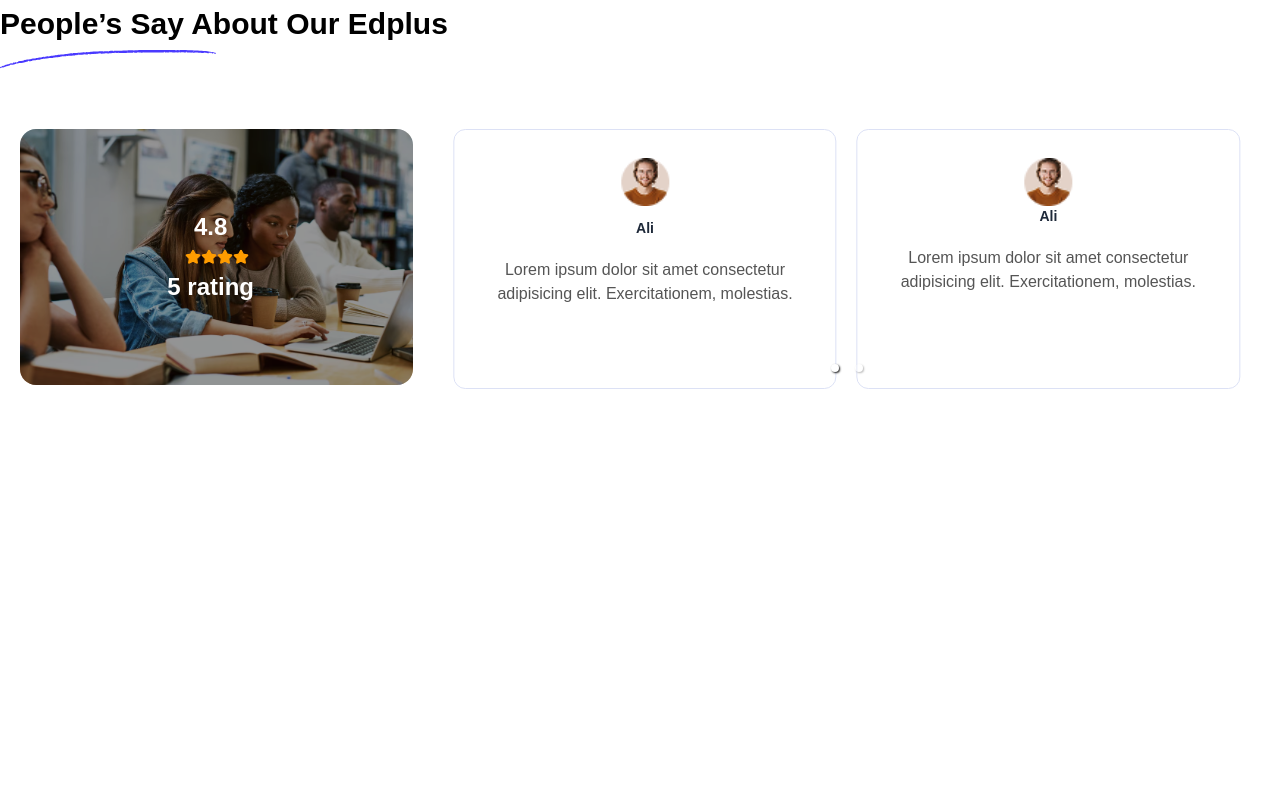
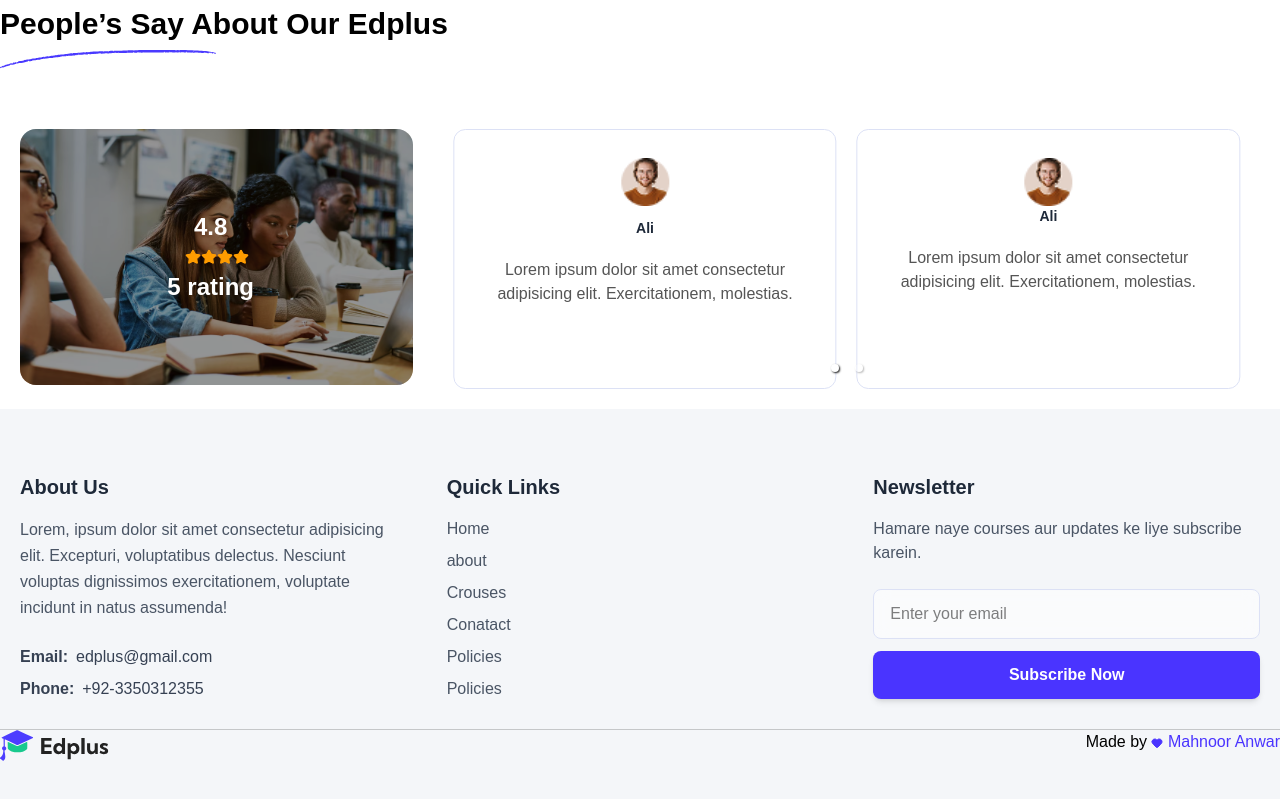
Before and after one commit to mahnooranwar2002/lms_website, a Next.js app: page / in a window 1280 px wide. Shown: the part 3626-4425 px from the top of the page. Before the commit the page ends 4035 px from the top, so only its background shows below. Built offline with nearby package versions, Linux system fonts and the light colour scheme.

Commit message:
2/5 new Update

```diff
--- a/app/Home/Testimonials.tsx
+++ b/app/Home/Testimonials.tsx
@@ -1,127 +1,150 @@
 "use client"; // Sab se upar ye lazmi add karein
 
-import React from 'react';
+import React from "react";
 import "react-responsive-carousel/lib/styles/carousel.min.css";
-import { Carousel } from 'react-responsive-carousel';
-import { ArrowLeft, ArrowRight, Star } from 'lucide-react';
+import { Carousel } from "react-responsive-carousel";
+import { ArrowLeft, ArrowRight, Star } from "lucide-react";
 
 const Testimonials = () => {
   return (
     <>
-
-
-    <section className='container mx-auto'>
+      <section className="container mx-auto">
         <div className="flex flex-col lg:p-0 p-5 items-center lg:items-start">
           <span className="text-primary flex items-center gap-2">
-      <img src="/title-icon.svg" className="w-15 inline border p-2 rounded-[45%] border-primary" alt="" />
+            <img
+              src="/title-icon.svg"
+              className="w-15 inline border p-2 rounded-[45%] border-primary"
+              alt=""
+            />
             Testimonials
           </span>
-    <h2 className="text-black my-2 lg:text-3xl text-lg font-bold">People’s Say About Our
-Edplus</h2>
+          <h2 className="text-black my-2 lg:text-3xl text-lg font-bold">
+            People’s Say About Our Edplus
+          </h2>
           <img src="/titleLink.svg" alt="" className="inline w-fit" />
         </div>
- <div className='flex  lg:mt-10 mt-5  gap-5 lg:flex-row flex-col p-5'>
-   <div id='box2' className='lg:w-4/12 w-full rounded-2xl  overflow-hidden h-64'>
-
-
-  <div className='h-full w-full bg-[#0000006b] flex flex-col items-center justify-center'>
-    <h4 className='text-center text-2xl text-white font-bold mr-3'>4.8</h4>
+        <div className="flex  lg:mt-10 mt-5  gap-5 lg:flex-row flex-col p-5">
+          <div
+            id="box2"
+            className="lg:w-4/12 w-full rounded-2xl  overflow-hidden h-64"
+          >
+            <div className="h-full w-full bg-[#0000006b] flex flex-col items-center justify-center">
+              <h4 className="text-center text-2xl text-white font-bold mr-3">
+                4.8
+              </h4>
               <span className="inline-flex items-center justify-center p-1.5 ">
                 <Star className="size-4 text-[#FF9c00] fill-[#FF9c00]" />
                 <Star className="size-4 text-[#FF9c00] fill-[#FF9c00]" />
                 <Star className="size-4 text-[#FF9c00] fill-[#FF9c00]" />
                 <Star className="size-4 text-[#FF9c00]  fill-[#FF9c00]" />
-
               </span>
-            <h4 className='text-center text-2xl text-white font-bold mr-3'>5 rating</h4>
+              <h4 className="text-center text-2xl text-white font-bold mr-3">
+                5 rating
+              </h4>
             </div>
-
           </div>
- <div className=' lg:w-8/12 w-full'>
+          <div className=" lg:w-8/12 w-full">
             <Carousel
               showArrows={false}
               autoPlay={true}
               showStatus={false}
               infiniteLoop={true}
-       showThumbs={false}// Thumbs aksar design kharab karte hain
-
+              showThumbs={false} // Thumbs aksar design kharab karte hain
             >
-<div className=' flex gap-5 py-10 justify-center items-center h-65 px-5'>
+              <div className=" flex gap-5 py-10 justify-center items-center h-65 px-5">
                 {/* Left Box */}
-  <div className='p-7 lg:w-6/12 w-1/2 border rounded-xl h-65   border-[#dce1f5]'>
-
+                <div className="p-7 lg:w-6/12 w-1/2 border rounded-xl h-65   border-[#dce1f5]">
                   {/* justify-between ko hata kar justify-start aur gap use karein */}
-    <div className='flex flex-col gap-5 '>
+                  <div className="flex flex-col gap-5 ">
                     <div>
                       <img
                         src="/1.png"
                         alt="icon"
-        className='h-12 w-auto object-contain inline'
+                        className="h-12 w-auto object-contain inline"
                       />
- <span className="text-sm mt-3 block font-semibold text-gray-800">   Ali  </span></div>
-    <p className='text-[#555555]'>Lorem ipsum dolor sit amet consectetur adipisicing elit. Exercitationem, molestias.</p>
+                      <span className="text-sm mt-3 block font-semibold text-gray-800">
+                        {" "}
+                        Ali{" "}
+                      </span>
                     </div>
-
+                    <p className="text-[#555555]">
+                      Lorem ipsum dolor sit amet consectetur adipisicing elit.
+                      Exercitationem, molestias.
+                    </p>
+                  </div>
                 </div>
 
                 {/* Right Box */}
-  <div className='p-7 w-6/12 border  h-65    rounded-xl  border-[#dce1f5]'>
-
+                <div className="p-7 w-6/12 border  h-65    rounded-xl  border-[#dce1f5]">
                   {/* justify-between ko hata kar justify-start aur gap use karein */}
-    <div className='flex flex-col gap-5 '>
+                  <div className="flex flex-col gap-5 ">
                     <div>
                       <img
                         src="/1.png"
                         alt="icon"
-        className='h-12 w-auto object-contain inline'
+                        className="h-12 w-auto object-contain inline"
                       />
- <span className="text-sm flex justify-center  items-center gap-5 font-semibold text-gray-800">   Ali  </span></div>
-    <p className='text-[#555555]'>Lorem ipsum dolor sit amet consectetur adipisicing elit. Exercitationem, molestias.</p>
+                      <span className="text-sm flex justify-center  items-center gap-5 font-semibold text-gray-800">
+                        {" "}
+                        Ali{" "}
+                      </span>
                     </div>
-
+                    <p className="text-[#555555]">
+                      Lorem ipsum dolor sit amet consectetur adipisicing elit.
+                      Exercitationem, molestias.
+                    </p>
                   </div>
                 </div>
-        <div className=' flex gap-5 py-10 justify-center items-center h-65 px-5'>
+              </div>
+              <div className=" flex gap-5 py-10 justify-center items-center h-65 px-5">
                 {/* Left Box */}
-  <div className='p-7 w-6/12 border  h-65    rounded-xl  border-[#dce1f5]'>
-
+                <div className="p-7 w-6/12 border  h-65    rounded-xl  border-[#dce1f5]">
                   {/* justify-between ko hata kar justify-start aur gap use karein */}
-    <div className='flex flex-col gap-5 '>
+                  <div className="flex flex-col gap-5 ">
                     <div>
                       <img
                         src="/1.png"
                         alt="icon"
-        className='h-12 w-auto object-contain inline'
+                        className="h-12 w-auto object-contain inline"
                       />
- <span className="text-sm flex justify-center  items-center gap-5 font-semibold text-gray-800">   Ali  </span></div>
-    <p className='text-[#555555]'>Lorem ipsum dolor sit amet consectetur adipisicing elit. Exercitationem, molestias.</p>
+                      <span className="text-sm flex justify-center  items-center gap-5 font-semibold text-gray-800">
+                        {" "}
+                        Ali{" "}
+                      </span>
                     </div>
-
+                    <p className="text-[#555555]">
+                      Lorem ipsum dolor sit amet consectetur adipisicing elit.
+                      Exercitationem, molestias.
+                    </p>
+                  </div>
                 </div>
 
                 {/* Right Box */}
-  <div className='p-7 w-6/12 border  h-65    rounded-xl  border-[#dce1f5]'>
-
+                <div className="p-7 w-6/12 border  h-65    rounded-xl  border-[#dce1f5]">
                   {/* justify-between ko hata kar justify-start aur gap use karein */}
-    <div className='flex flex-col gap-5 '>
+                  <div className="flex flex-col gap-5 ">
                     <div>
                       <img
                         src="/1.png"
                         alt="icon"
-        className='h-12 w-auto object-contain inline'
+                        className="h-12 w-auto object-contain inline"
                       />
- <span className="text-sm flex justify-center  items-center gap-5 font-semibold text-gray-800">   Ali  </span></div>
-    <p className='text-[#555555]'>Lorem ipsum dolor sit amet consectetur adipisicing elit. Exercitationem, molestias.</p>
+                      <span className="text-sm flex justify-center  items-center gap-5 font-semibold text-gray-800">
+                        {" "}
+                        Ali{" "}
+                      </span>
                     </div>
-
+                    <p className="text-[#555555]">
+                      Lorem ipsum dolor sit amet consectetur adipisicing elit.
+                      Exercitationem, molestias.
+                    </p>
                   </div>
                 </div>
-
+              </div>
             </Carousel>
           </div>
         </div>
       </section>
-
     </>
   );
 };
--- a/app/globals.css
+++ b/app/globals.css
@@ -18,6 +18,7 @@
   --color-primary: #4A34FF;
 
  --color-bannar:#F4F6F9;
+  --color-bannar:#F4F6F9;
   --color-text:#555555;
   --color-gold:#FF9c00;
 }
@@ -52,3 +53,10 @@ background:
 .border-container {
   border: 1px solid #ff0000; /* Aapka pasandida color */
 }
+#footer{
+  background:
+              url("/footer.svg");
+  background-position: center;
+  background-repeat: no-repeat;
+  background-size: cover;
+}
--- a/app/layout.tsx
+++ b/app/layout.tsx
@@ -2,6 +2,7 @@ import type { Metadata } from "next";
 import { Geist, Geist_Mono } from "next/font/google";
 import "./globals.css";
 import Navbar from "@/components/Navbar";
+import Footer from "@/components/Footer";
 
 const geistSans = Geist({
   variable: "--font-geist-sans",
@@ -34,6 +35,7 @@ export default function RootLayout({
       </header>
       <Navbar/>
       <body className="min-h-full flex flex-col">{children}</body>
+      <Footer/>
     </html>
   );
 }
--- /dev/null
+++ b/components/Footer.tsx
@@ -0,0 +1,78 @@
+import { Heart } from "lucide-react";
+import React from "react";
+
+const Footer = () => {
+  return (
+
+  <footer className="bg-bannar py-16"> {/* Background bahar hi rahega */}
+  <div className="container mx-auto px-5 flex flex-wrap lg:flex-nowrap gap-10">
+    {/* Container andar hai, taake content beech mein rahe aur BG poori screen par */}
+
+    {/* About Us Section */}
+    <div className="w-full lg:w-4/12">
+      <h4 className="text-xl font-bold mb-4 text-gray-800">About Us</h4>
+      <p className="text-gray-600 leading-relaxed mb-6">
+        Lorem, ipsum dolor sit amet consectetur adipisicing elit. Excepturi,
+        voluptatibus delectus. Nesciunt voluptas dignissimos exercitationem,
+        voluptate incidunt in natus assumenda!
+      </p>
+      <ul className="space-y-2">
+        <li className="flex items-center gap-2 text-gray-700">
+          <span className="font-semibold">Email:</span> edplus@gmail.com
+        </li>
+        <li className="flex items-center gap-2 text-gray-700">
+          <span className="font-semibold">Phone:</span> +92-3350312355
+        </li>
+      </ul>
+    </div>
+
+    {/* Khali Divs (Future links ke liye) */}
+    <div className="w-full lg:w-4/12">
+       <h4 className="text-xl font-bold mb-4 text-gray-800">Quick Links</h4>
+    <ul className="text-gray-600 ">
+           <li className="my-2">Home</li>
+            <li className="my-2">about</li>
+            <li className="my-2">Crouses</li>
+            <li className="my-2">Conatact</li>
+            <li className="my-2">Policies</li>
+             <li className="my-2">Policies</li>
+    </ul>
+    </div>
+
+ <div className="w-full lg:w-4/12">
+  <h4 className="text-xl font-bold mb-4 text-gray-800">Newsletter</h4>
+  <p className="text-gray-600 mb-6">
+    Hamare naye courses aur updates ke liye subscribe karein.
+  </p>
+
+  <form className="flex flex-col gap-3">
+    <div className="relative group">
+      <input
+        type="email"
+        placeholder="Enter your email"
+        className="w-full px-4 py-3 rounded-lg border border-[#dce1f5] focus:outline-none focus:border-primary transition-all bg-white/50 backdrop-blur-sm"
+      />
+    </div>
+
+    <button
+      type="submit"
+      className="w-full bg-primary text-white font-semibold py-3 rounded-lg hover:bg-primary/75 transition-all shadow-md active:scale-95"
+    >
+      Subscribe Now
+    </button>
+  </form>
+
+  {/* Social Icons (Optional but Recommended) */}
+
+</div>
+
+  </div>
+  <div className="container border-t border-[#c5c7c9] lg:p-0 p-5 mx-auto mt-5 flex pt-3 justify-between">
+    <img src="/logo.svg" alt="" />
+<h3>Made by <Heart className="inline text-primary fill-primary" size={12}/> <span className="text-primary"> Mahnoor Anwar</span></h3>
+  </div>
+</footer>
+  );
+};
+
+export default Footer;
```
Also changed, not shown: public/footer.svg (added). Lines whose indentation alone changed are shown as unchanged.
